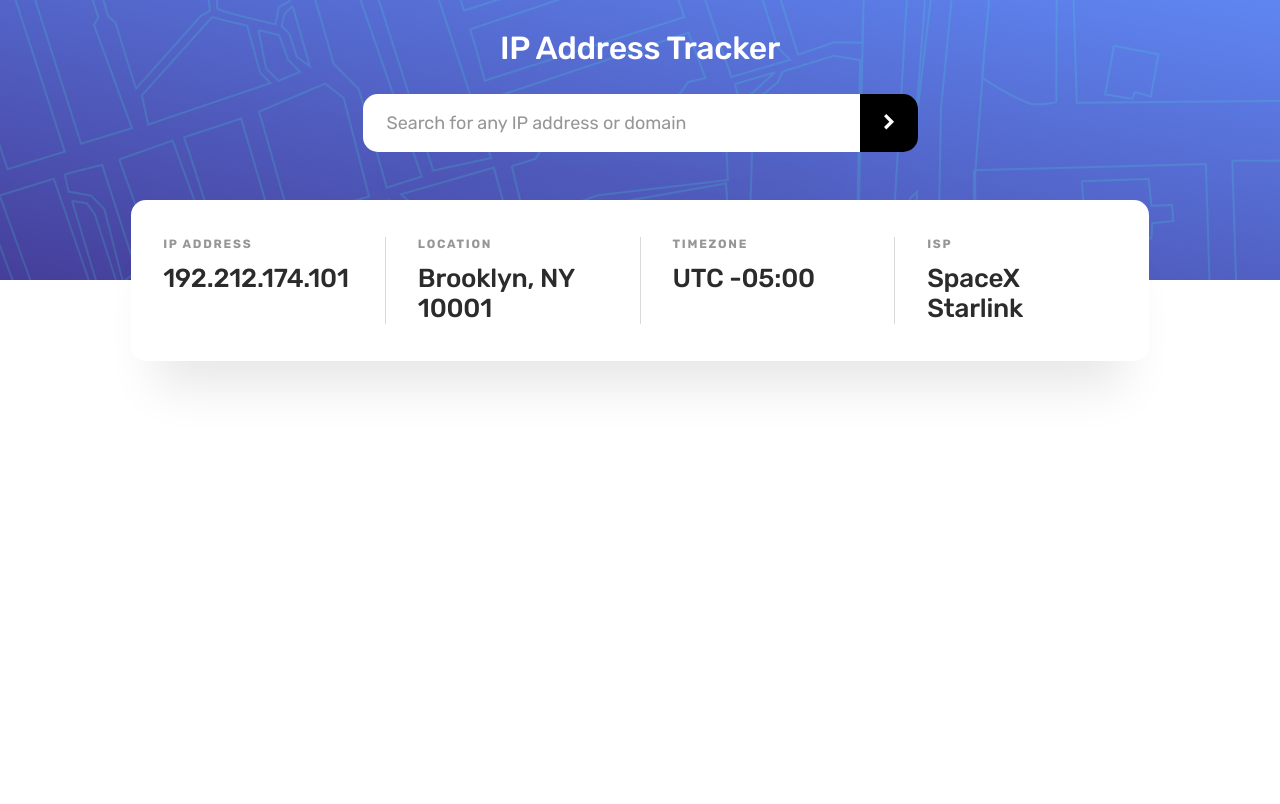
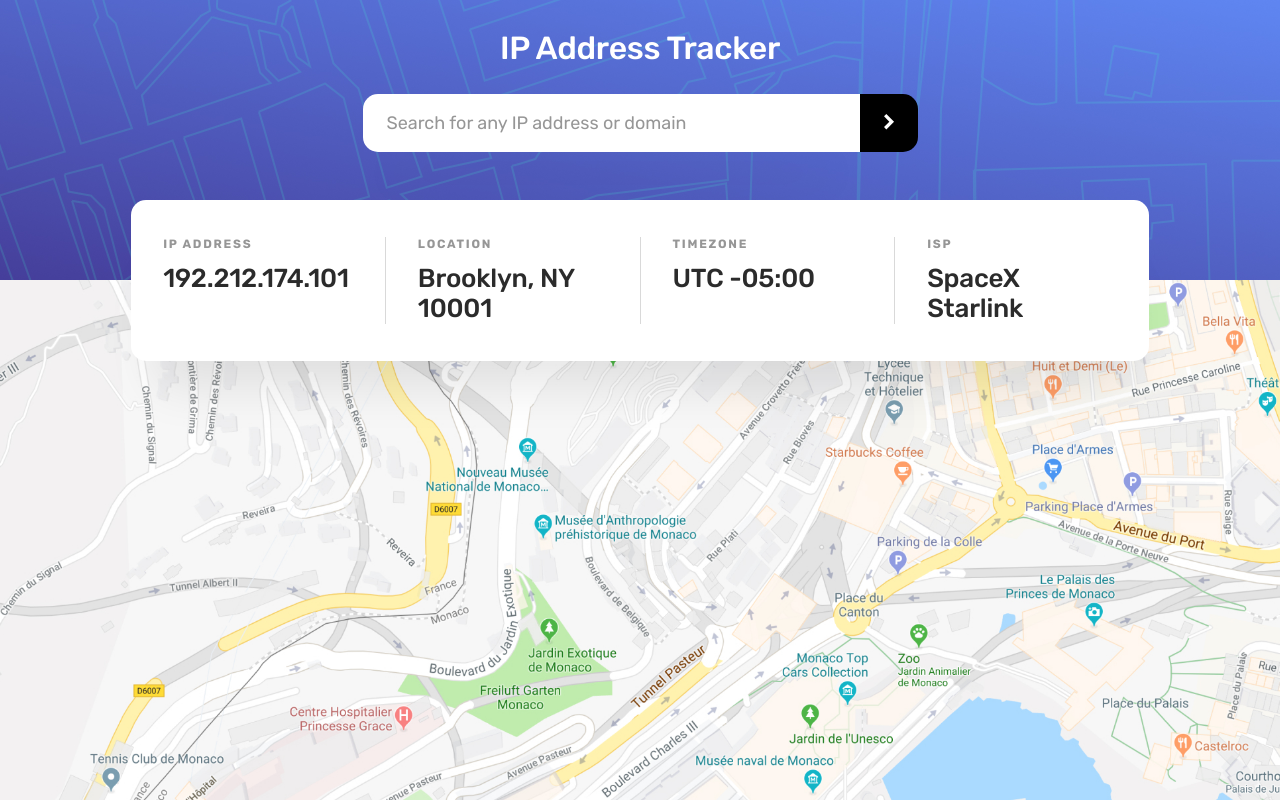
Before and after one commit to mapra99/ip-tracker, a React app: page / in a window 1280 px wide. Built offline with nearby package versions, Linux system fonts and the light colour scheme.

Commit message:
map styling

```diff
--- /dev/null
+++ b/src/assets/styles/components/Map.scss
@@ -0,0 +1,11 @@
+@import '../global/system';
+
+.map-wrap {
+  height: calc(100vh - 280px);
+
+  .map-img {
+    width: 100%;
+    height: 100%;
+    object-fit: cover;
+  }
+}
--- a/src/components/Map.jsx
+++ b/src/components/Map.jsx
@@ -1,7 +1,14 @@
+// library dependencies
 import React from 'react';
 
+// assets
+import mapImg from '../assets/static/images/placehodler-map.jpg';
+import '../assets/styles/components/Map.scss';
+
 const Map = () => (
-  <div></div>
+  <div className='map-wrap'>
+    <img className='map-img' src={mapImg} alt='placeholder map' />
+  </div>
 );
 
 export default Map;
```
Also changed, not shown: src/assets/static/images/placehodler-map.jpg (added).
